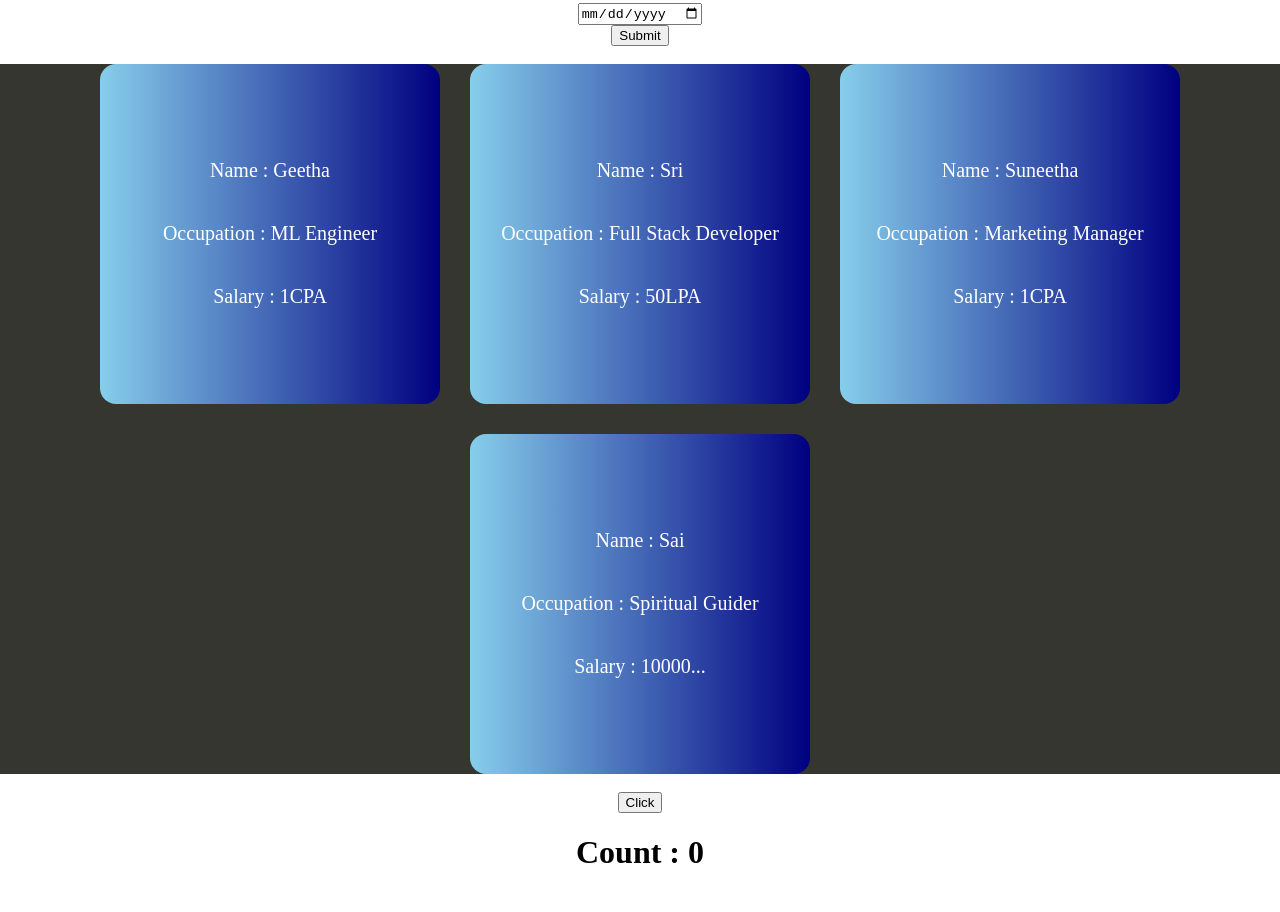
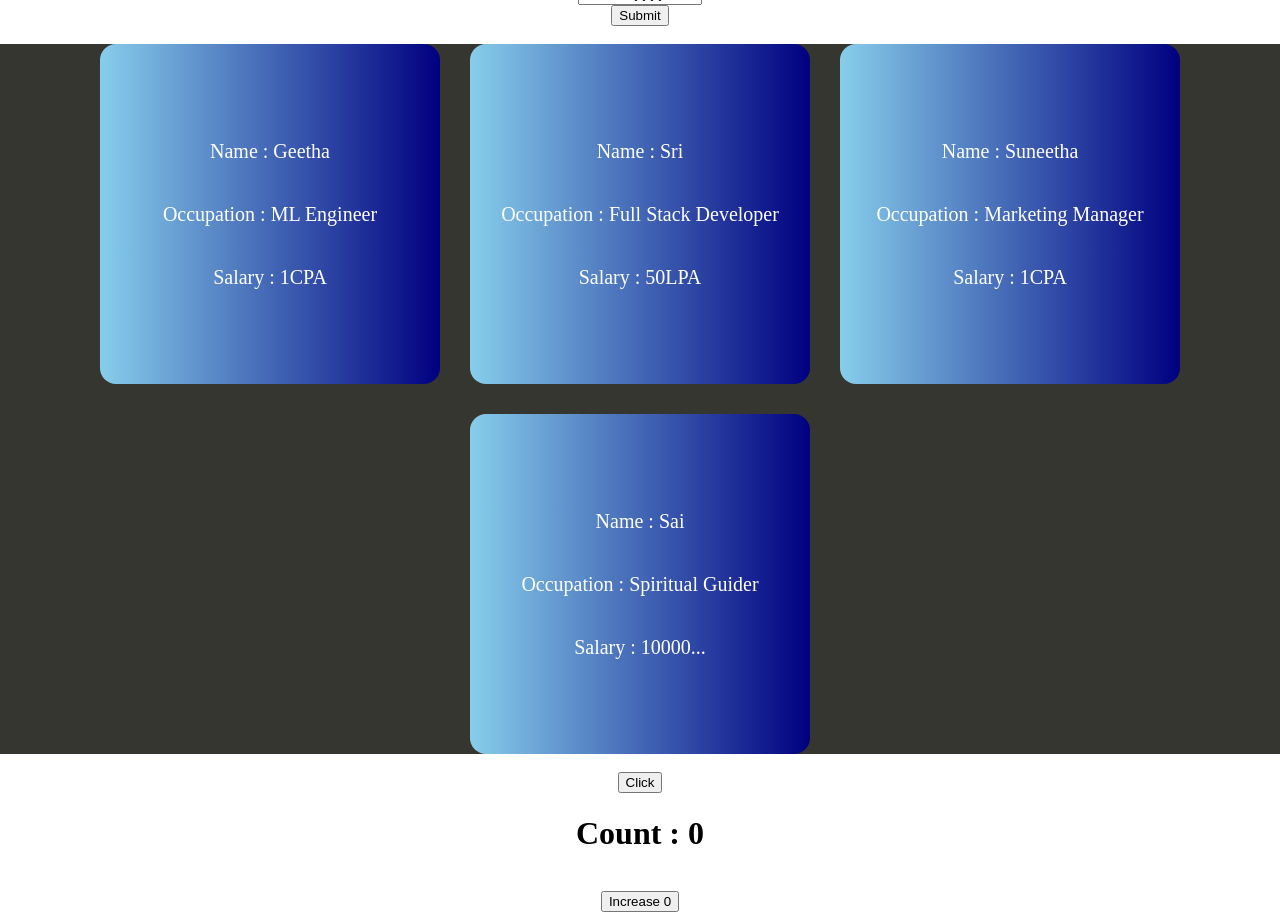
Before and after one commit to geetha-sri-kotari/React_Practice, a React (Vite) app in the folder vite-project/: page / in a window 1280 px wide. Before the commit the page ends 871 px from the top, so only its background shows below. Built offline with nearby package versions, Linux system fonts and the light colour scheme.

Commit message:
use effect intro commit

```diff
--- a/vite-project/src/App.jsx
+++ b/vite-project/src/App.jsx
@@ -5,6 +5,7 @@ import './App.css'
 import Form from './Form'
 import Cards_practice from './Cards_practice.jsx'
 import UseState_practice from './UseState_practice.jsx'
+import UseEffect_practice from './UseEffect_practice.jsx'
 
 function App() {
   var MyCards = [
@@ -44,6 +45,8 @@ function App() {
       <br/>
       <UseState_practice />
       <br/>
+      <UseEffect_practice/>
+      <br/>
     </>
   )
 }
--- /dev/null
+++ b/vite-project/src/UseEffect_practice.jsx
@@ -0,0 +1,14 @@
+import { useState, useEffect } from "react";
+
+const UseEffect_practice = () => {
+    const [temp, setTemp] = useState(0);
+    useEffect(() => {
+        console.log("testing...");
+    }, [temp]);
+    return (
+        <>
+        <button onClick={() => setTemp(temp + 1)}>Increase {temp}</button>
+        </>
+    )
+}
+export default UseEffect_practice
```
